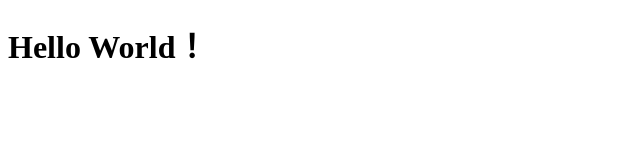
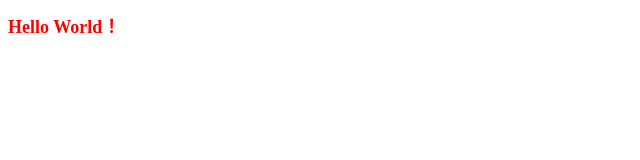
Before and after one commit to HR-Ray/git_demo, a plain HTML site: page index.html in a window 1280 px wide. Shown: the whole page, without its empty margins (0-640 px from the left). Drawn offline with Linux system fonts and the light colour scheme.

Commit message:
modify style.css

```diff
--- a/css/style.css
+++ b/css/style.css
@@ -1,3 +1,4 @@
-h1{
- font-size: 18px;
+h1 {
+    font-size: 18px;
+    color: #f00;
 }
--- a/index.html
+++ b/index.html
@@ -1,4 +1,3 @@
-
 <!DOCTYPE html>
 <html lang="en">
 
@@ -7,6 +6,8 @@
     <meta name="viewport" content="width=device-width, initial-scale=1.0" />
     <meta http-equiv="X-UA-Compatible" content="ie=edge" />
     <title>首页</title>
+
+    <link rel="stylesheet" href="./css/style.css">
 </head>
 
 <body>
```
